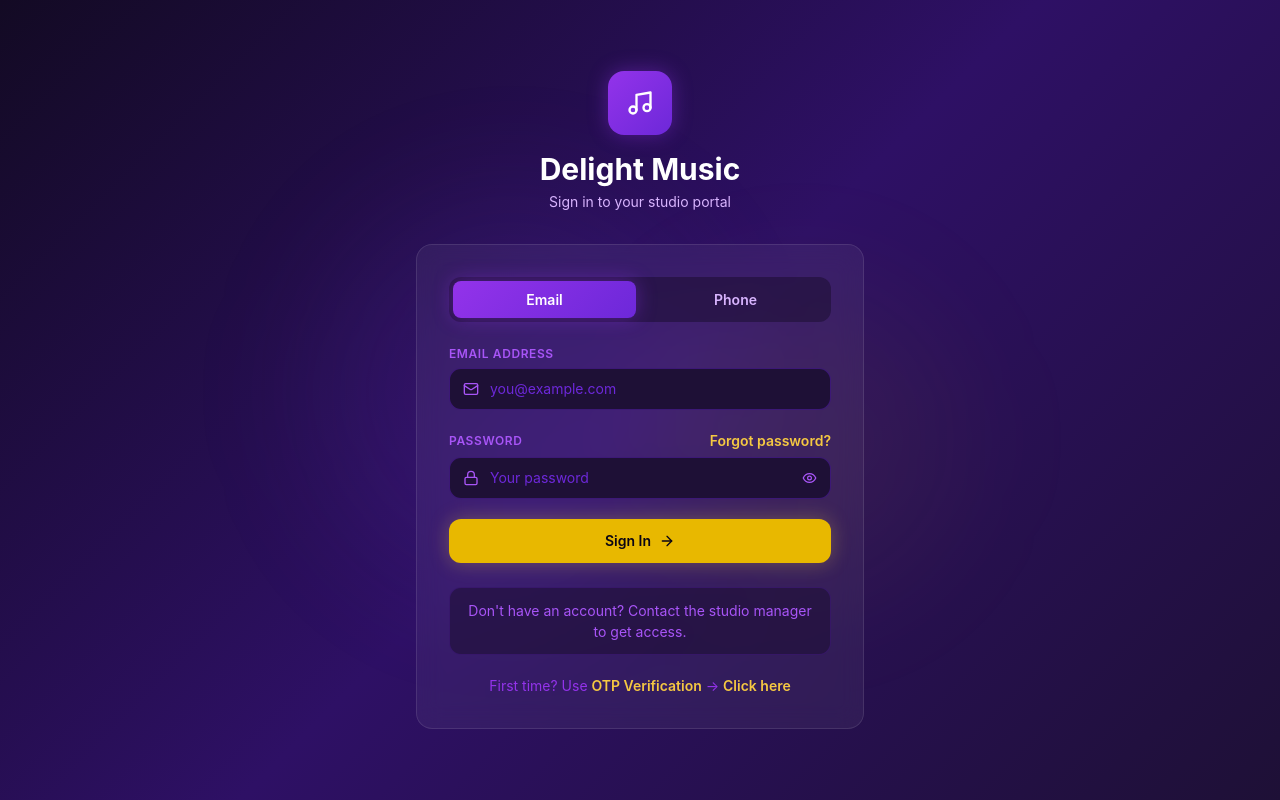
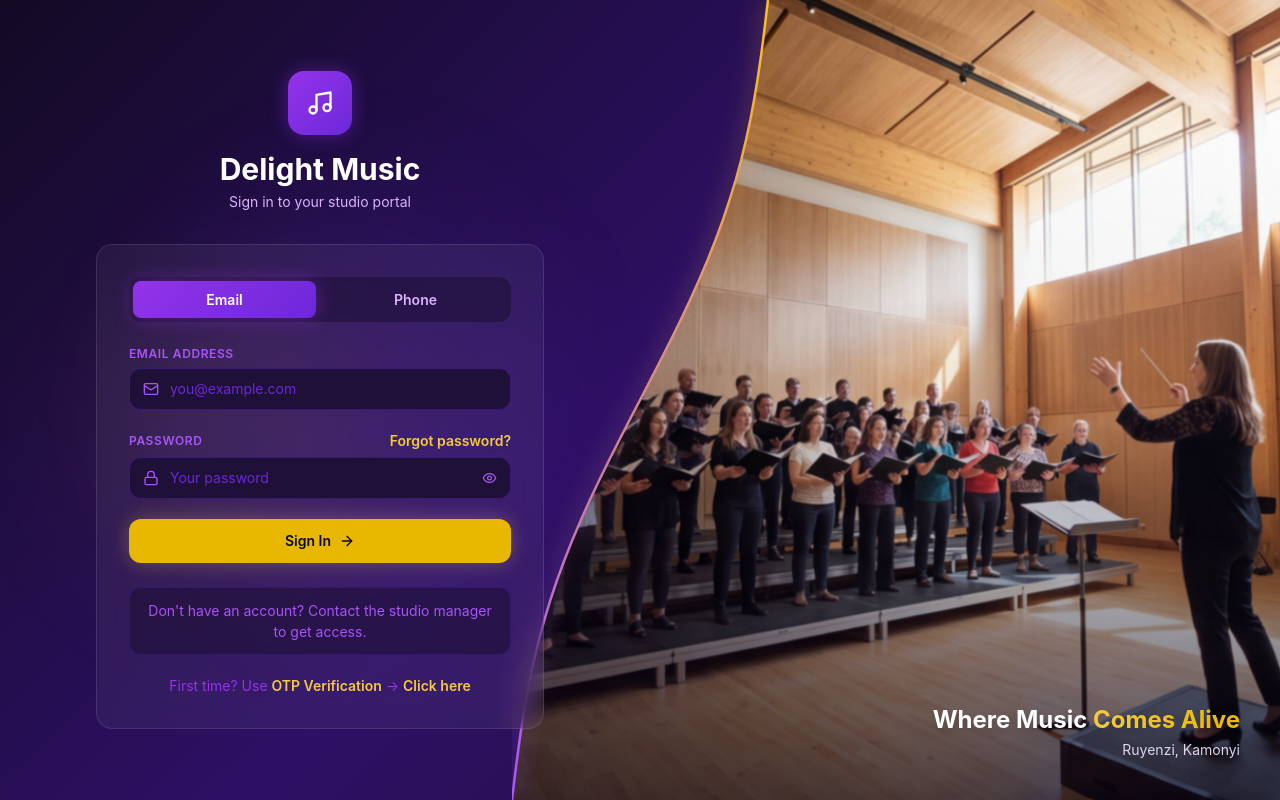
Before and after one commit to KIRENGA-Remy/delight-music-studio-updated-web, a React (Create React App) app in the folder frontend/: page /login in a window 1280 px wide. Built offline with nearby package versions, Linux system fonts and the light colour scheme.

Commit message:
Updated login page

```diff
--- a/frontend/src/pages/auth/LoginPage.jsx
+++ b/frontend/src/pages/auth/LoginPage.jsx
@@ -1,30 +1,78 @@
-import React, { useState } from 'react';
+import React, { useState, useEffect } from 'react';
 import { Link, useNavigate } from 'react-router-dom';
 import { Music, Mail, Phone, Lock, Eye, EyeOff, ArrowRight } from 'lucide-react';
-import { motion } from 'framer-motion';
+import { motion, AnimatePresence } from 'framer-motion';
 import toast from 'react-hot-toast';
-import { useEffect } from 'react';
 import { useAuth } from '../../context/AuthContext';
+
+import st1 from '../../assets/st1.png';
+import st2 from '../../assets/st2.png';
+import st3 from '../../assets/st3.png';
+import st4 from '../../assets/st4.png';
+import st5 from '../../assets/st5.png';
+import st6 from '../../assets/st6.png';
+import st7 from '../../assets/st7.png';
+import st8 from '../../assets/st8.png';
+import st9 from '../../assets/st9.png';
+import st10 from '../../assets/st10.png';
+
+const PHOTOS = [st1, st2, st3, st4, st5, st6, st7, st8, st9, st10];
+
+const PANEL_W = 60;
+const PANEL_LEFT = 100 - PANEL_W;
+const SEAM_TOP = 60;
+const SEAM_BOT = 40;
+const SEAM_AMP = 2;
+const toPanel = (sx) => ((sx - PANEL_LEFT) / PANEL_W) * 100;
+const SEAM = Array.from({ length: 41 }, (_, k) => {
+  const y = k * 2.5;
+  const baseScreen = SEAM_TOP + (SEAM_BOT - SEAM_TOP) * (y / 100);
+  const screenX = baseScreen + SEAM_AMP * Math.sin((y / 100) * Math.PI * 2);
+  return [Math.round(toPanel(screenX) * 100) / 100, y];
+});
+
+const CLIP = `polygon(${SEAM.map(([x, y]) => `${x}% ${y}%`).join(', ')}, 100% 100%, 100% 0%)`;
+const SEAM_PATH = 'M' + SEAM.map(([x, y]) => `${x} ${y}`).join(' L');
+
+function PhotoSlideshow({ interval = 3500 }) {
+  const [i, setI] = useState(0);
+  useEffect(() => {
+    const id = setInterval(() => setI((p) => (p + 1) % PHOTOS.length), interval);
+    return () => clearInterval(id);
+  }, [interval]);
+
+  return (
+    <div className="absolute inset-0">
+      <AnimatePresence>
+        <motion.div
+          key={i}
+          initial={{ opacity: 0, scale: 1.05 }}
+          animate={{ opacity: 1, scale: 1 }}
+          exit={{ opacity: 0 }}
+          transition={{ duration: 1.4, ease: 'easeInOut' }}
+          className="absolute inset-0 bg-cover bg-center"
+          style={{ backgroundImage: `url('${PHOTOS[i]}')` }}
+        />
+      </AnimatePresence>
+    </div>
+  );
+}
 
 export default function LoginPage() {
   useEffect(() => {
     const params = new URLSearchParams(window.location.search);
     if (params.get('reason') === 'timeout') {
-      toast('You were logged out after 1 hour of inactivity.', {
-        icon: '⏱️',
-        duration: 5000,
-      });
-      // Clean the URL
+      toast('You were logged out after 1 hour of inactivity.', { icon: '⏱️', duration: 5000 });
       window.history.replaceState({}, '', '/login');
     }
   }, []);
 
   const { login } = useAuth();
-  const navigate   = useNavigate();
-  const [form, setForm]       = useState({ identifier: '', password: '' });
+  const navigate = useNavigate();
+  const [form, setForm] = useState({ identifier: '', password: '' });
   const [usePhone, setUsePhone] = useState(false);
-  const [showPwd,  setShowPwd] = useState(false);
-  const [loading,  setLoading] = useState(false);
+  const [showPwd, setShowPwd] = useState(false);
+  const [loading, setLoading] = useState(false);
 
   const handleSubmit = async (e) => {
     e.preventDefault();
@@ -36,7 +84,7 @@ export default function LoginPage() {
         : { email: form.identifier, password: form.password };
       const user = await login(payload);
       toast.success(`Welcome back, ${user.fullname}!`);
-      if (user.role === 'manager')  navigate('/dashboard/manager');
+      if (user.role === 'manager') navigate('/dashboard/manager');
       else if (user.role === 'producer') navigate('/dashboard/producer');
       else navigate('/dashboard/client');
     } catch (err) {
@@ -47,14 +95,69 @@ export default function LoginPage() {
   };
 
   return (
-    <div className="min-h-screen bg-music-gradient flex items-center justify-center p-4 relative overflow-hidden">
-      {/* Decorative blobs */}
-      <div className="absolute top-1/4 left-1/4 w-96 h-96 bg-purple-600/10 rounded-full blur-3xl pointer-events-none" />
-      <div className="absolute bottom-1/4 right-1/4 w-80 h-80 bg-gold-500/5 rounded-full blur-3xl pointer-events-none" />
+    <div className="min-h-screen bg-music-gradient flex relative overflow-hidden">
 
+      <div className="lg:hidden absolute inset-0">
+        <PhotoSlideshow />
+        <div className="absolute inset-0 bg-dark-950/85" />
+      </div>
+
+      <div
+        className="hidden lg:block absolute top-0 bottom-0 right-0"
+        style={{ width: `${PANEL_W}%` }}
+      >
+        <div className="absolute inset-0" style={{ clipPath: CLIP }}>
+          <PhotoSlideshow />
+          <div className="absolute inset-0 bg-gradient-to-t from-dark-950/70 via-dark-950/5 to-transparent" />
+          <div className="absolute inset-0 bg-gradient-to-l from-transparent via-transparent to-dark-950/25" />
+        </div>
+
+        <div className="absolute bottom-10 right-10 text-right max-w-xs">
+          <p className="font-display font-bold text-2xl text-white drop-shadow-lg">
+            Where Music <span className="gradient-text">Comes Alive</span>
+          </p>
+          <p className="text-purple-100/90 text-sm mt-1 drop-shadow">
+            Ruyenzi, Kamonyi
+          </p>
+        </div>
+
+        <svg
+          className="absolute inset-0 w-full h-full pointer-events-none z-[5]"
+          viewBox="0 0 100 100"
+          preserveAspectRatio="none"
+          aria-hidden="true"
+        >
+          <defs>
+            <linearGradient id="seamGrad" x1="0" y1="0" x2="0" y2="1">
+              <stop offset="0%" stopColor="#fbbf24" />
+              <stop offset="100%" stopColor="#a855f7" />
+            </linearGradient>
+            <filter id="seamGlow" x="-50%" y="-50%" width="200%" height="200%">
+              <feGaussianBlur stdDeviation="1.4" result="b" />
+              <feMerge>
+                <feMergeNode in="b" />
+                <feMergeNode in="SourceGraphic" />
+              </feMerge>
+            </filter>
+          </defs>
+          <path
+            d={SEAM_PATH}
+            fill="none"
+            stroke="url(#seamGrad)"
+            strokeWidth="2.5"
+            strokeLinejoin="round"
+            vectorEffect="non-scaling-stroke"
+            filter="url(#seamGlow)"
+          />
+        </svg>
+      </div>
+
+      <div className="absolute top-1/4 left-[12%] w-96 h-96 bg-purple-600/10 rounded-full blur-3xl pointer-events-none" />
+      <div className="absolute bottom-1/4 left-[5%] w-80 h-80 bg-gold-500/5 rounded-full blur-3xl pointer-events-none" />
+
+      <div className="relative z-10 w-full lg:w-1/2 flex items-center justify-center p-4">
         <motion.div initial={{ opacity: 0, y: 20 }} animate={{ opacity: 1, y: 0 }}
           className="relative w-full max-w-md">
-        {/* Logo */}
           <div className="text-center mb-8">
             <div className="w-16 h-16 rounded-2xl bg-purple-gradient flex items-center justify-center mx-auto mb-4 shadow-purple">
               <Music size={28} className="text-white" />
@@ -64,7 +167,6 @@ export default function LoginPage() {
           </div>
 
           <div className="glass p-8">
-          {/* Toggle email/phone */}
             <div className="flex gap-2 mb-6 p-1 bg-dark-800/60 rounded-xl">
               <button onClick={() => setUsePhone(false)}
                 className={`flex-1 py-2 rounded-lg text-md font-display font-semibold transition-all ${!usePhone ? 'bg-purple-gradient text-white shadow-purple' : 'text-purple-300 hover:text-white'}`}>
@@ -139,5 +241,6 @@ export default function LoginPage() {
           </div>
         </motion.div>
       </div>
+    </div>
   );
 }
```
Lines whose indentation alone changed are shown as unchanged.
